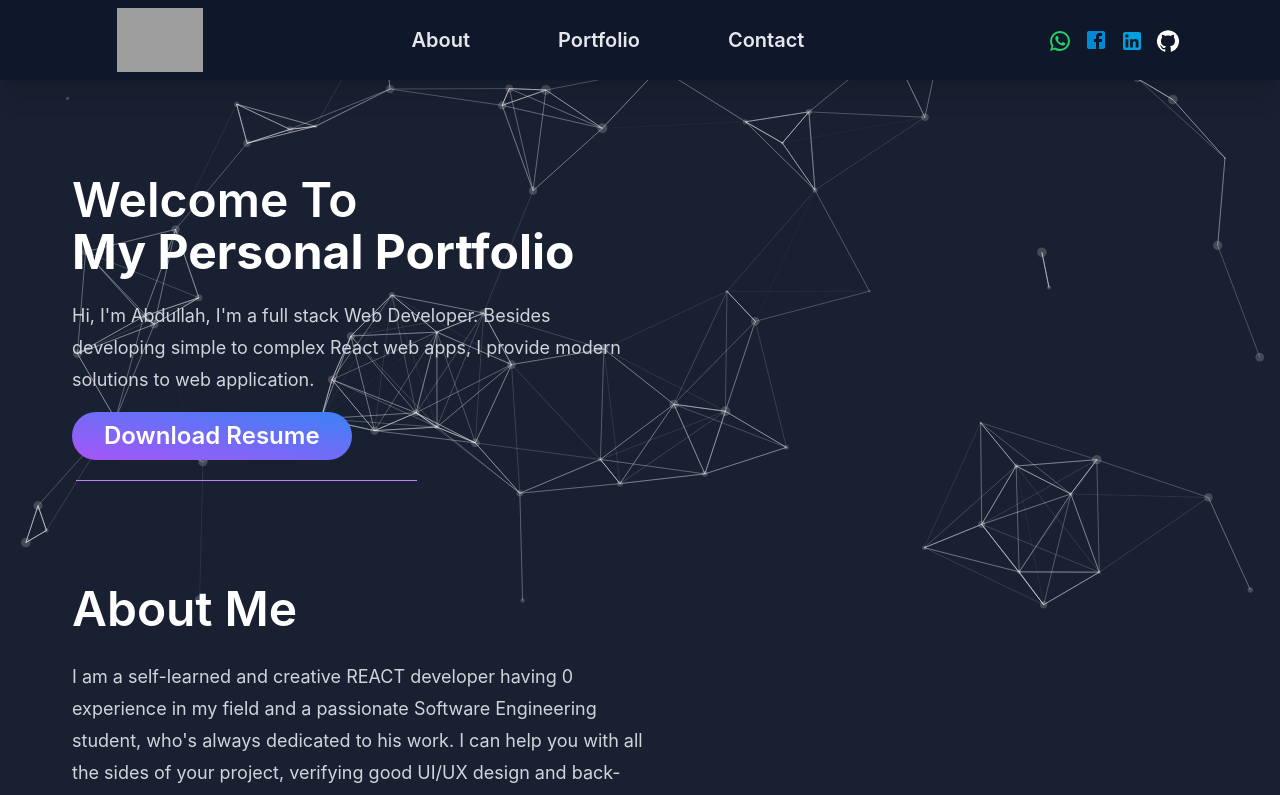
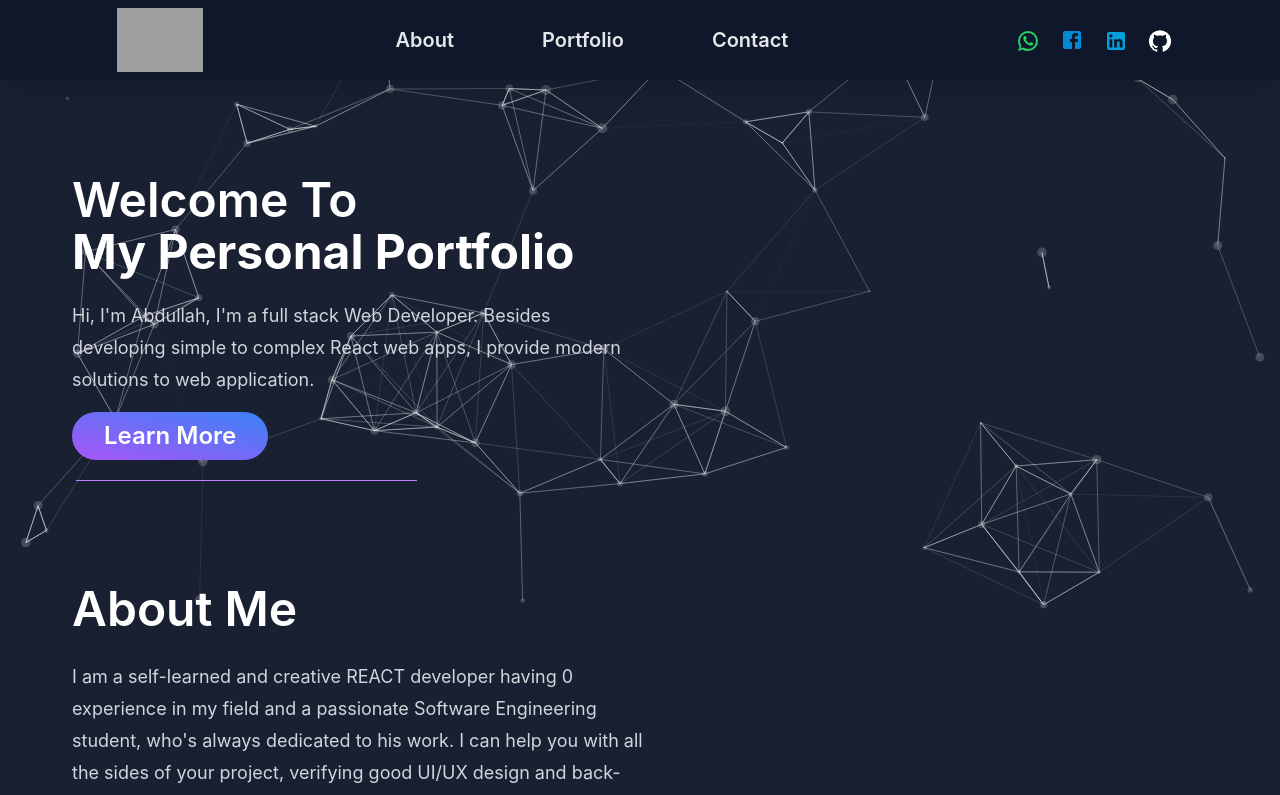
Before and after one commit to AbdullahKhan-101/Portfolio-101, a Next.js app: page / in a window 1280 px wide. Shown: the top 795 px of the page. Built offline with nearby package versions, Linux system fonts and the light colour scheme; grey boxes are pictures that could not be loaded; what @badrap/bar-of-progress would draw is missing.

Commit message:
fixing spacing issue

```diff
--- a/components/About.js
+++ b/components/About.js
@@ -10,7 +10,7 @@ const About = () => {
   }, []);
 
   return (
-    <div className="text-white bg-slate-900 bg-opacity-[96%]">
+    <div id="about" className="text-white bg-slate-900 bg-opacity-[96%]">
       <div className="max-w-6xl px-2 mx-auto pt-11 md:pt-20">
         <h1
           data-aos="fade-zoom-in"
--- a/components/Header.js
+++ b/components/Header.js
@@ -51,7 +51,7 @@ const Header = () => {
           </a>
         </div>
 
-        <div className="flex items-center space-x-3">
+        <div className="flex items-center space-x-3 lg:space-x-5">
           <a rel="noreferrer" href="https://wa.me/923323876075" target="_blank">
             <WhatsApp className="w-10 text-[#25D366] cursor-pointer h-7 md:hover:-translate-y-1 transition duration-200 ease-out" />
           </a>
--- a/components/Hero.js
+++ b/components/Hero.js
@@ -30,10 +30,12 @@ const Hero = () => {
           simple to complex React web apps, I provide modern solutions to web
           application.`}
         </p>
-        <button className="px-8 py-2 my-4 mb-5 text-xl font-semibold transition duration-1000 ease-out rounded-full bg-gradient-to-tr hover:from-blue-500 sm:text-2xl hover:to-purple-500 from-purple-500 to-blue-500">
-          Download Resume
-        </button>
-        <hr className="w-[60%]  mx-1 sm:w-[30%] py-3 border-t border-x-blue-500 border-y-purple-400" />
+        <a href="#about">
+          <button className="px-8 py-2 my-4 mb-5 text-xl font-semibold transition duration-1000 ease-out rounded-full bg-gradient-to-tr hover:from-blue-500 sm:text-2xl hover:to-purple-500 from-purple-500 to-blue-500">
+            Learn More
+          </button>
+        </a>
+        <hr className="w-[60%]  mx-1 sm:w-[30%] py-3 border-t border-x-blue-500 border-y-purple-400  " />
       </div>
     </div>
   );
```
